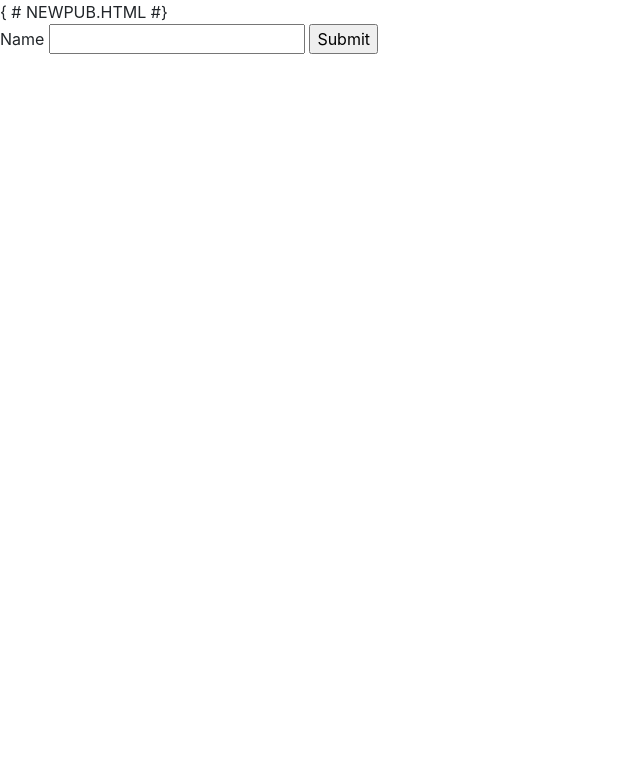
After one commit to wryan14/webform, a Flask app: template app/templates/newpub.html in a window 1280 px wide. The commit adds this page. Shown: the top 783 px of the page, without its empty margins (0-640 px from the left). Run offline with Flask 2, Linux system fonts and the light colour scheme; the template is opened without the code that fills it, so the values that code supplies are empty, except form fields; form fields are guessed from the names that the template uses; some libraries are stand-ins or nearby versions.

Commit message:
adding temporary newpub form

```diff
--- /dev/null
+++ b/app/templates/newpub.html
@@ -0,0 +1,14 @@
+{ # NEWPUB.HTML #}
+
+{% extends "base.html" %}
+
+{% block content %}
+
+<form method="POST">
+	<!-- add hidden_tag for CRSF security -->
+	{{ form.hidden_tag() }}
+	{{ form.name.label }} {{ form.name() }}
+	{{ form.submit() }}
+</form>
+
+{% endblock %}
--- a/app/templates/welcome_page.html
+++ b/app/templates/welcome_page.html
@@ -10,7 +10,7 @@
 	  Dropdown link
 	</a>
 	<div class="dropdown-menu" aria-labelledby="dropdownMenuLink">
-	  <a class="dropdown-item" href="#">Add publication</a>
+	  <a class="dropdown-item" href="{{ url_for('newpub') }}">Add publication</a>
 	  <a class="dropdown-item" href="#">Edit publication</a>
 	  <a class="dropdown-item" href="#">Update forthcoming paper</a>
 	</div>
```
